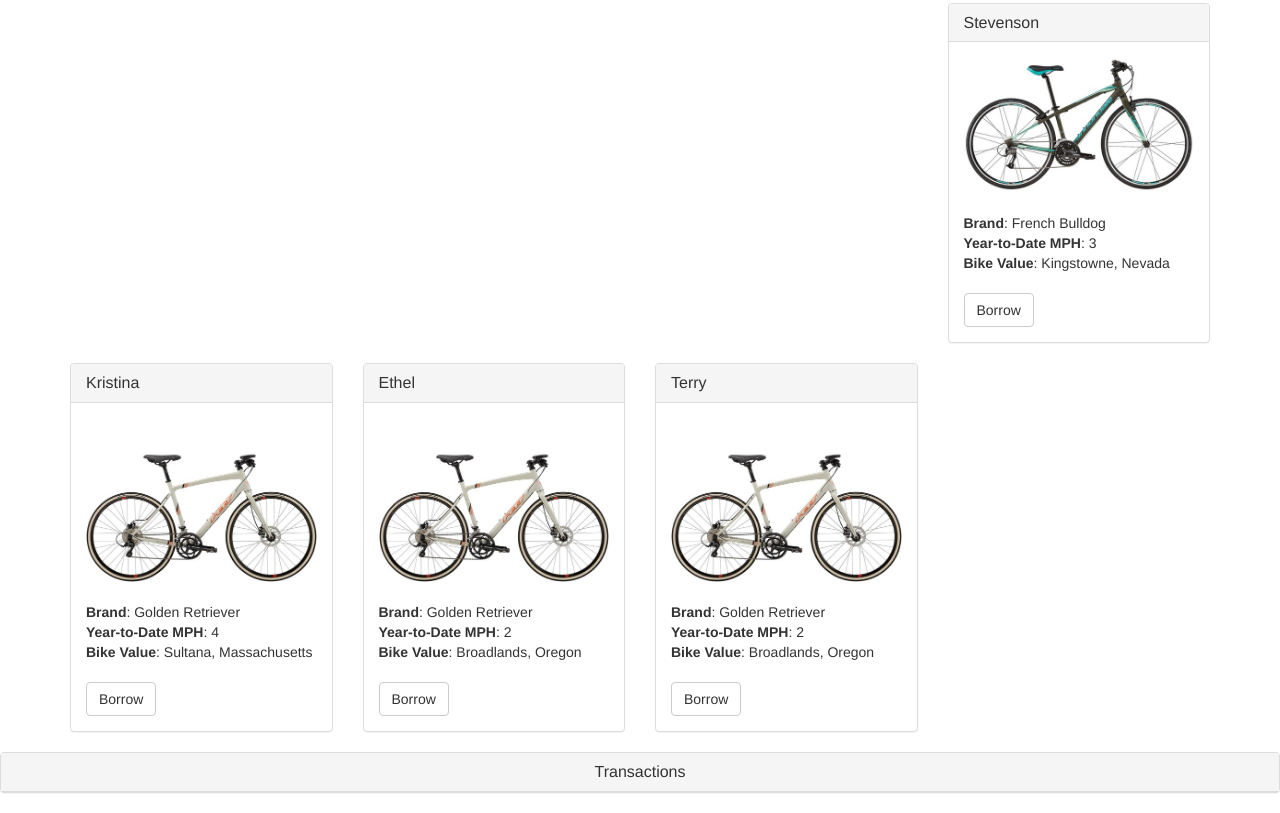
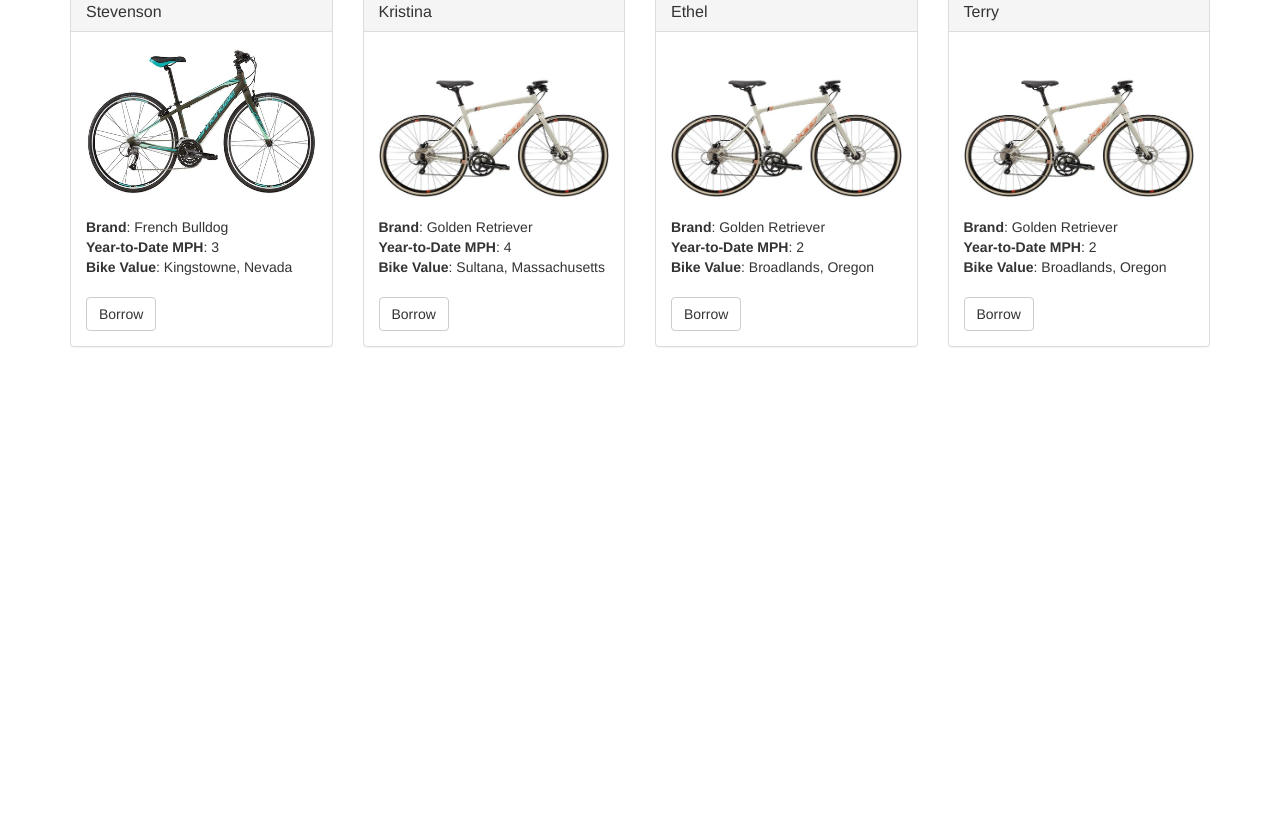
Before and after one commit to pkafei/Bicycles-on-the-Blockchain, a website: page src/index.html in a window 1280 px wide. Shown: the part 1252-2065 px from the top of the page. After the commit the page ends 1619 px from the top, so only its background shows below. Drawn offline with nearby package versions, Linux system fonts and the light colour scheme; files whose address does not match are found by name.

Commit message:
Fixed grid bug

```diff
--- a/src/css/main.css
+++ b/src/css/main.css
@@ -0,0 +1,5 @@
+/* Additional CSS Properties */
+
+.img-rounded.img-center {
+	height: 150px;
+}
--- a/src/index.html
+++ b/src/index.html
@@ -51,12 +51,6 @@
         </div>
       </div>
     </div>
-    <div class="panel panel-default center-block">
-        <div class="panel-heading">
-          <h3 class="panel-title text-center">Transactions</h3>
-        </div>
-        <div class="transactions"></div>
-    </div>
     <!-- jQuery (necessary for Bootstrap's JavaScript plugins) -->
     <script src="https://ajax.googleapis.com/ajax/libs/jquery/1.12.4/jquery.min.js"></script>
     <!-- Include all compiled plugins (below), or include individual files as needed -->
```
